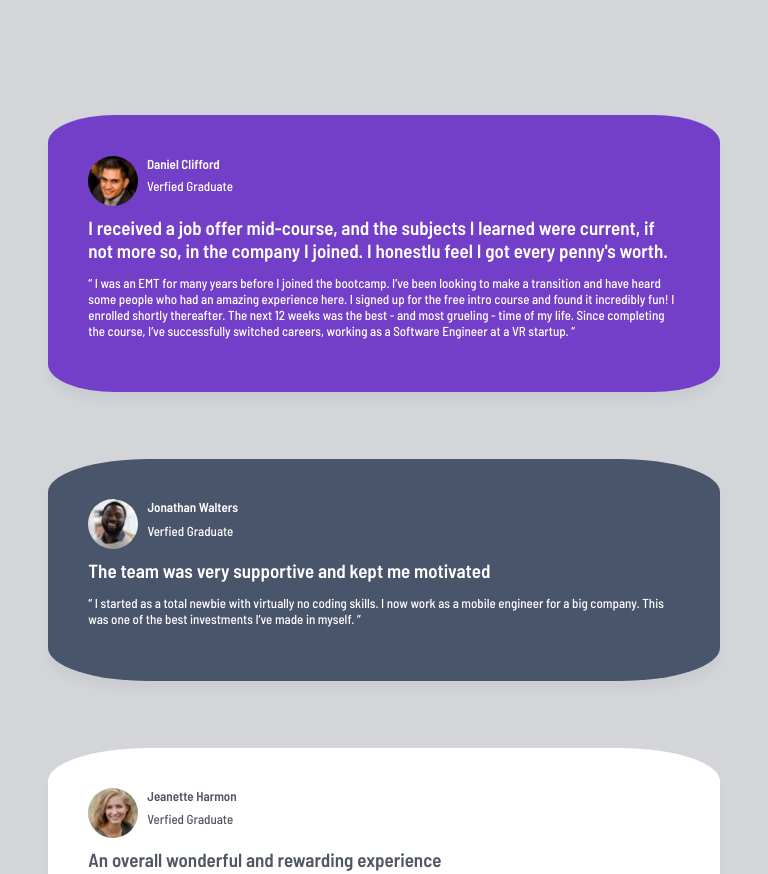
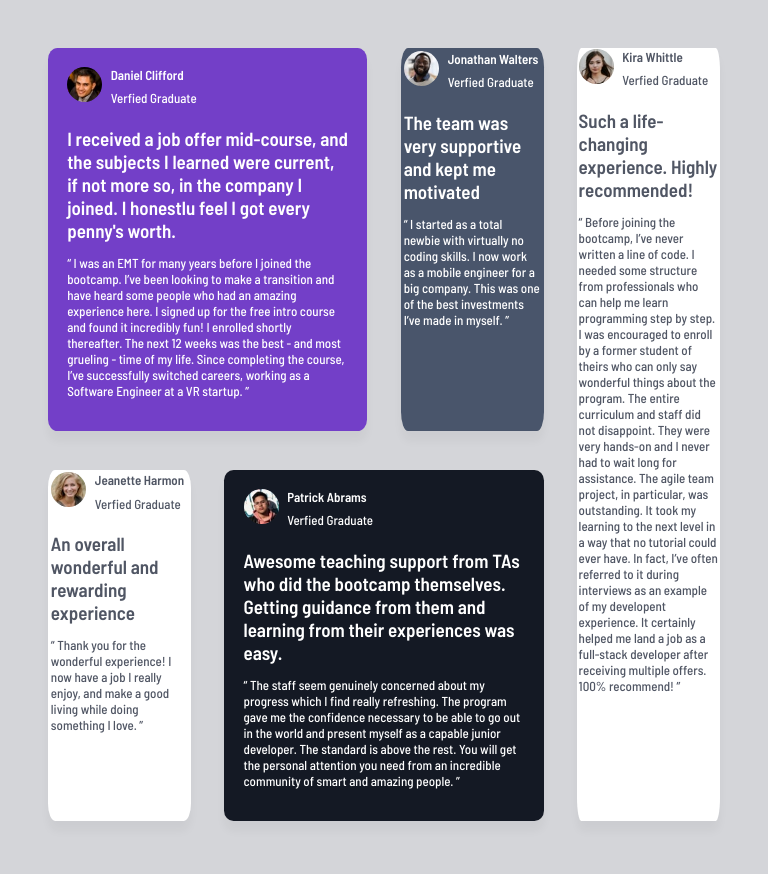
Before and after one commit to abdellahhammouch/Testimonials-grid-section, a plain HTML site: page index.html in a window 768 px wide. Shown: the top 874 px of the page. Drawn offline with Linux system fonts and the light colour scheme.

Commit message:
presque términer

```diff
--- a/index.html
+++ b/index.html
@@ -12,7 +12,7 @@
         <div class="container1">
             <div class="child1">
                 <img src="images/image-daniel.jpg" alt="daniel">
-                <div>
+                <div class="h5Container">
                     <h5>Daniel Clifford</h5>
                     <p>Verfied Graduate</p>
                 </div>
@@ -23,7 +23,7 @@
         <div class="container2">
             <div class="child2">
                 <img src="images/image-jonathan.jpg" alt="daniel">
-                <div>
+                <div class="h5Container">
                     <h5>Jonathan Walters</h5>
                     <p>Verfied Graduate</p>
                 </div>
@@ -34,7 +34,7 @@
         <div class="container3">
             <div class="child3">
                 <img src="images/image-jeanette.jpg" alt="daniel">
-                <div>
+                <div class="h5Container">
                     <h5>Jeanette Harmon</h5>
                     <p>Verfied Graduate</p>
                 </div>
@@ -45,7 +45,7 @@
         <div class="container4">
             <div class="child4">
                 <img src="images/image-patrick.jpg" alt="daniel">
-                <div>
+                <div class="h5Container">
                     <h5>Patrick Abrams</h5>
                     <p>Verfied Graduate</p>
                 </div>
@@ -56,7 +56,7 @@
         <div class="container5">
             <div class="child5">
                 <img src="images/image-kira.jpg" alt="daniel">
-                <div>
+                <div class="h5Container">
                     <h5>Kira Whittle</h5>
                     <p>Verfied Graduate</p>
                 </div>
--- a/main.css
+++ b/main.css
@@ -10,6 +10,7 @@ body {
   background-color: #d4d5d9;
 }
 
+@media (max-width: 500px) {
   .container {
     display: block;
   }
@@ -90,8 +91,8 @@ body {
   }
 
   img {
-  width: 50px;
-  height: 50px;
+    width: 35px;
+    height: 35px;
     border-radius: 50%;
   }
 
@@ -99,3 +100,106 @@ h3 {
     margin: 0;
     font-size: 19px;
   }
+}
+
+@media (max-width: 1000px) and (min-width: 501px) {
+  .container {
+    display: grid;
+    grid-template-columns: 1fr 1fr 1fr 1fr;
+    grid-template-rows: 1fr 1fr;
+    gap: 5%;
+  }
+
+  .container1 {
+    padding: 6%;
+    grid-column: 1 / 3;
+    grid-row: 1 / 2;
+    background-color: #733fc8;
+    color: white;
+    box-shadow: 0 10px 10px rgba(0, 0, 0, 0.04);
+    border-radius: 3%;
+  }
+
+  .container2 {
+    padding: 2%;
+    grid-column: 3 / 4;
+    grid-row: 1 / 2;
+    background-color: #49556b;
+    color: white;
+    box-shadow: 0 10px 10px rgba(0, 0, 0, 0.04);
+    border-radius: 5%;
+  }
+  .container3 {
+    padding: 2%;
+    grid-column: 1 / 2;
+    grid-row: 2 / 3;
+    background-color: #ffffff;
+    color: #505664;
+    box-shadow: 0 10px 10px rgba(0, 0, 0, 0.04);
+    border-radius: 5%;
+  }
+  .container4 {
+    padding: 6%;
+    grid-column: 2 / 4;
+    grid-row: 2 / 3;
+    background-color: #141924;
+    color: white;
+    box-shadow: 0 10px 10px rgba(0, 0, 0, 0.04);
+    border-radius: 3%;
+  }
+  .container5 {
+    padding: 1%;
+    grid-column: 4 / 5;
+    grid-row: 1 / 3;
+    background-color: #ffffff;
+    color: #505664;
+    box-shadow: 0 10px 10px rgba(0, 0, 0, 0.04);
+    border-radius: 3%;
+  }
+
+  .child1,
+  .child2,
+  .child3,
+  .child4,
+  .child5 {
+    display: flex;
+    height: 60px;
+    margin: 0;
+    width: 100%;
+  }
+
+
+  .child1 div *,
+  .child2 div *,
+  .child3 div *,
+  .child4 div *,
+  .child5 div * {
+    padding-bottom: 8%;
+    padding-left: 10%;
+    width: 100%;
+  }
+
+  .child1 div p,
+  .child2 div p,
+  .child3 div p,
+  .child4 div p,
+  .child5 div p {
+    margin: 0;
+  }
+
+  h5{
+    margin: 0;
+  }
+
+
+  img {
+    width: 35px;
+    height: 35px;
+    border-radius: 50%;
+  }
+
+  h3 {
+    margin: 0;
+    font-size: 19px;
+  }
+}
```
Lines whose indentation alone changed are shown as unchanged.
